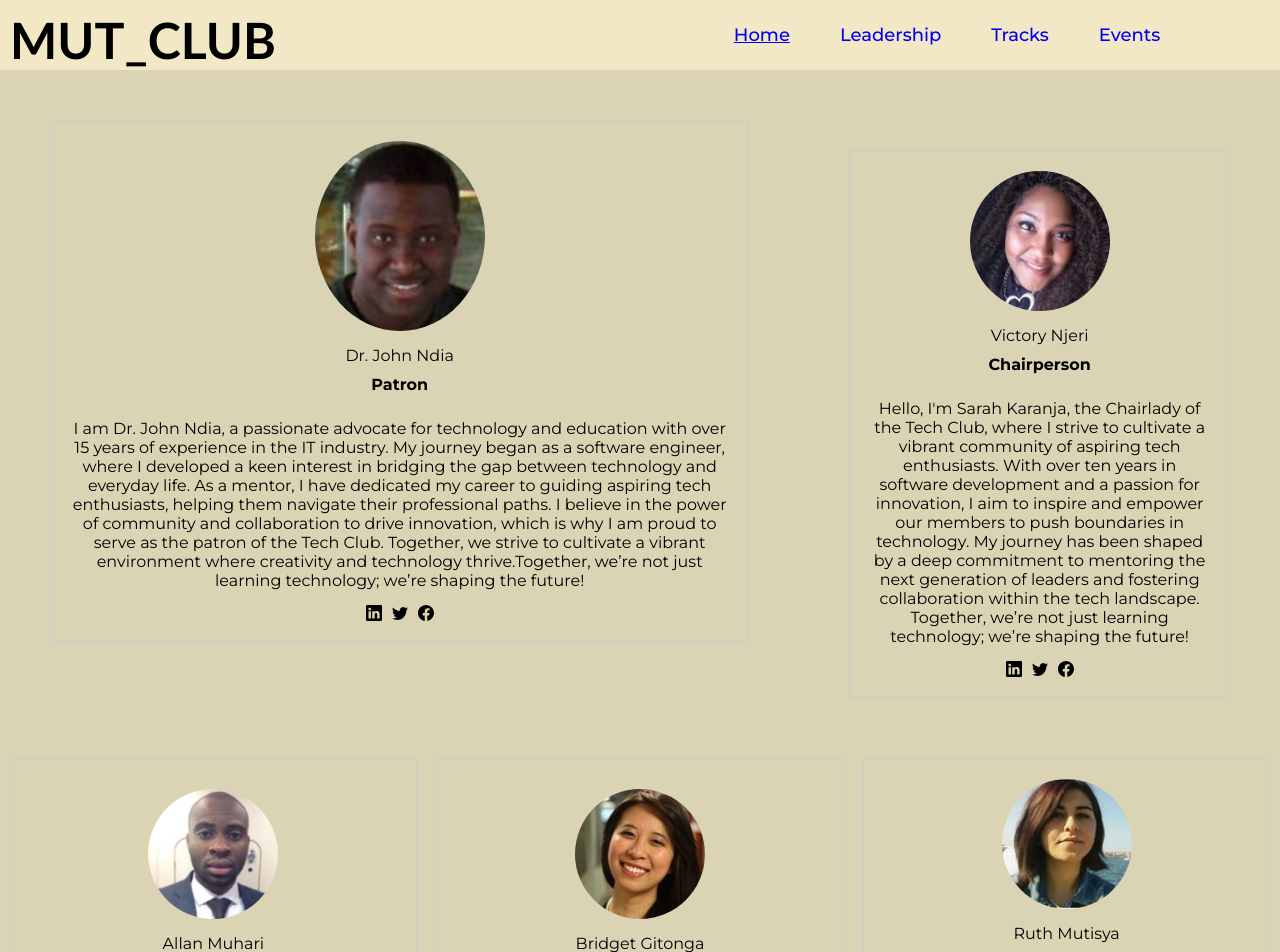
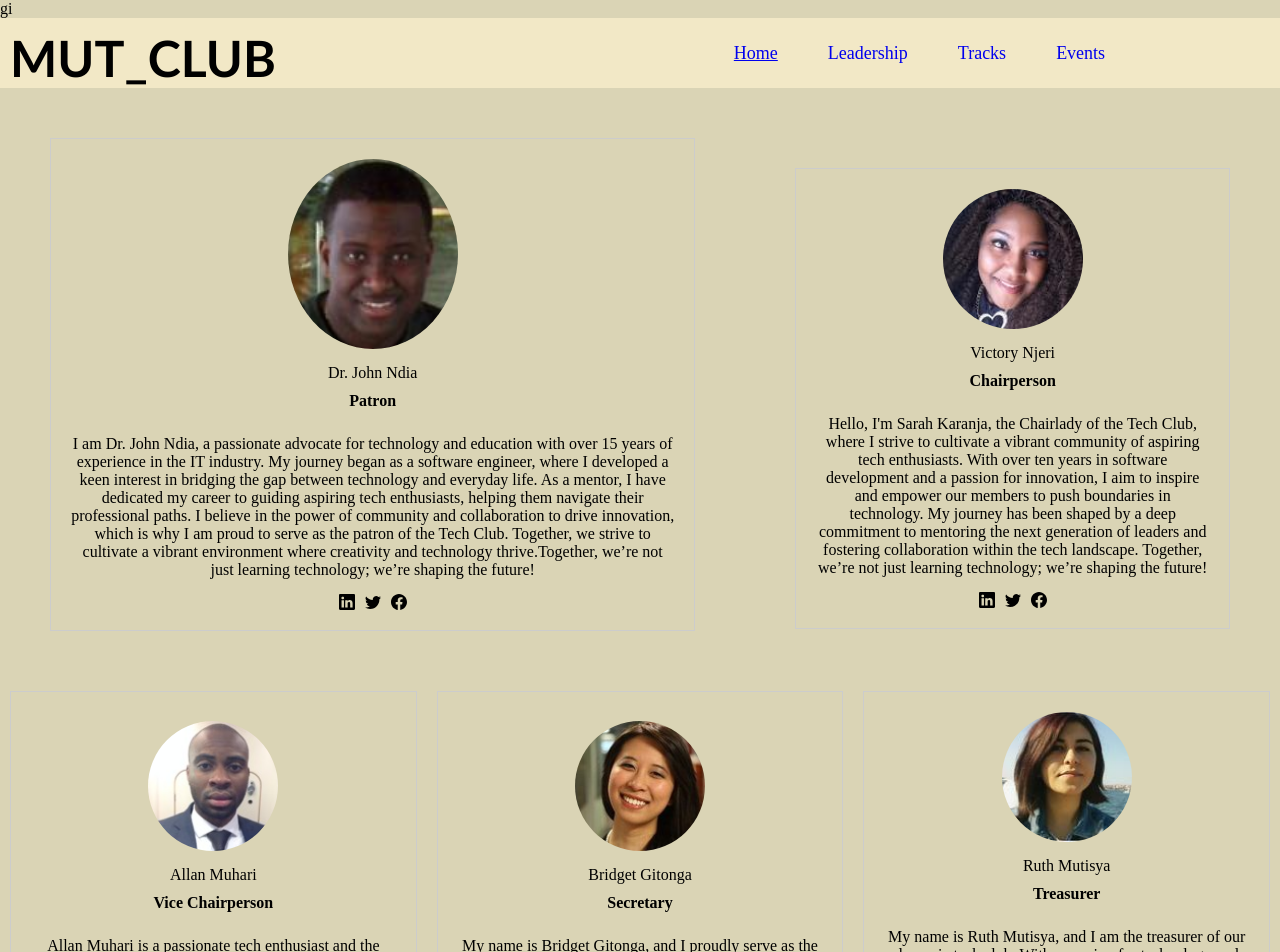
Before and after one commit to KimGatwiri/MUT-CLUB, a React (Vite) app: page /Leadership in a window 1280 px wide. Shown: the top 952 px of the page. Built offline with nearby package versions, Linux system fonts and the light colour scheme.

Commit message:
final commit

```diff
--- a/index.html
+++ b/index.html
@@ -3,7 +3,14 @@
   <head>
     <meta charset="UTF-8" />
     <link rel="icon" type="image/svg+xml" href="/vite.svg" />
-    <meta name="viewport" content="width=device-width, initial-scale=1.0"  http-equiv="Content-Security-Policy" content="font-src 'self' https://kimgatwiri.github.io; default-src 'self';"/>
+    <head>
+
+      <meta name="viewport" content="width=device-width, initial-scale=1">
+
+
+      gi
+    </head>
+
     <title>Vite + React</title>
   </head>
   <body>
--- a/src/components/Header/Header.css
+++ b/src/components/Header/Header.css
@@ -1,4 +1,4 @@
-@import url('https://fonts.googleapis.com/css2?family=Montserrat:ital,wght@0,100..900;1,100..900&display=swap');
+
 *{
     margin:0;
     padding: 0;
@@ -8,7 +8,7 @@
 }
 body{
     font-size: 1.6rem;
-    font-family: "Montserrat", sans-serif;
+
     background-color: var(--color-secondary);
 
 }
--- a/src/pages/Leadership/Leadership.jsx
+++ b/src/pages/Leadership/Leadership.jsx
@@ -10,7 +10,7 @@
 import member10 from "../../assets/member 10.jpg";
 import member11 from "../../assets/member11.jpg";
 import'./leadership.css'
-import { BsFacebook, BsLinkedin ,BsTwitter} from "react-icons/bs"; // Ensure correct import
+import { BsFacebook, BsLinkedin ,BsTwitter} from "react-icons/bs";
 
 function Leadershipsection({ MemberAvator, MemberName, title, text, FacebookIcon, LinkedinIcon,TwitterIcon }) {
   return (
@@ -50,7 +50,7 @@
 
 "
 LinkedinIcon={BsLinkedin}
-          TwitterIcon={BsTwitter} // Passing Instagram icon
+          TwitterIcon={BsTwitter}
           FacebookIcon={BsFacebook}
         />
       </div>
@@ -63,8 +63,8 @@
           text="Hello, I'm Sarah Karanja, the Chairlady of the Tech Club, where I strive to cultivate a vibrant community of aspiring tech enthusiasts. With over ten years in software development and a passion for innovation, I aim to inspire and empower our members to push boundaries in technology. My journey has been shaped by a deep commitment to mentoring the next generation of leaders and fostering collaboration within the tech landscape. Together, we’re not just learning technology; we’re shaping the future!"
           LinkedinIcon={BsLinkedin}
 
-          TwitterIcon={BsTwitter} // Passing Instagram icon
-          FacebookIcon={BsFacebook}   // Passing icons again
+          TwitterIcon={BsTwitter}
+          FacebookIcon={BsFacebook}
 
         />
         </div>
@@ -79,7 +79,7 @@
           text="Allan Muhari is a passionate tech enthusiast and the Vice President of the Tech Club, where he fosters innovation and collaboration among members. With a strong background in software development and a knack for problem-solving, he inspires others to explore new technologies. Allan believes in the power of teamwork and actively encourages discussions on emerging trends in the tech industry. Outside of club activities, he enjoys coding projects and sharing knowledge with fellow tech lovers."
           LinkedinIcon={BsLinkedin}
 
-          TwitterIcon={BsTwitter} // Passing Instagram icon
+          TwitterIcon={BsTwitter}
 
 
         />
@@ -91,7 +91,7 @@
           text="My name is Bridget Gitonga, and I proudly serve as the secretary of our local tech club, where I facilitate communication and collaboration among our members. With a passion for technology and innovation, I help organize events and workshops that inspire and educate aspiring tech enthusiasts. My journey into the tech world began in high school, where I developed a keen interest in programming and web development. I believe in the power of technology to transform lives and communities."
           LinkedinIcon={BsLinkedin}
 
-          TwitterIcon={BsTwitter} // Passing Instagram icon
+          TwitterIcon={BsTwitter}
             // Passing icons again
 
         />
```
